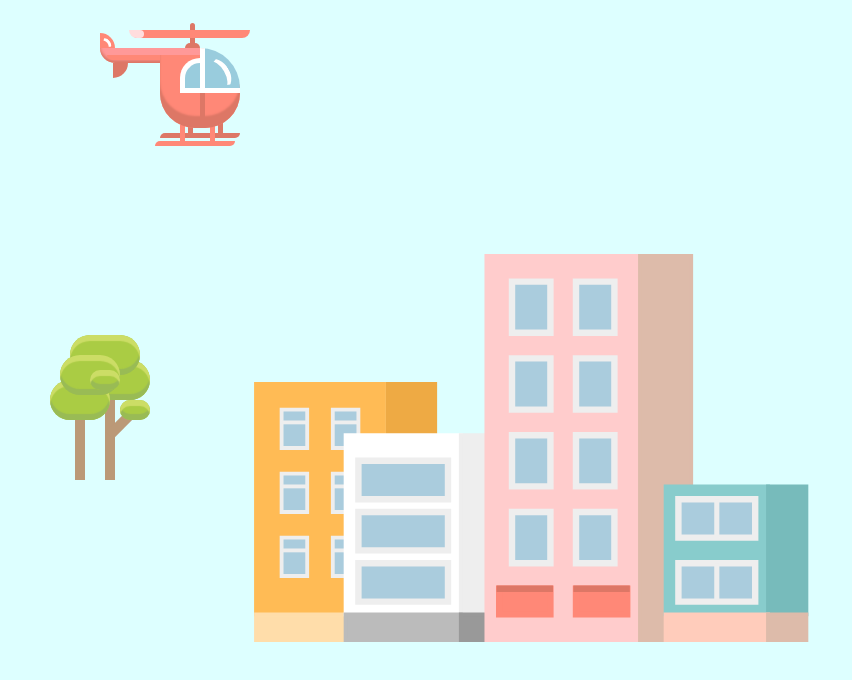
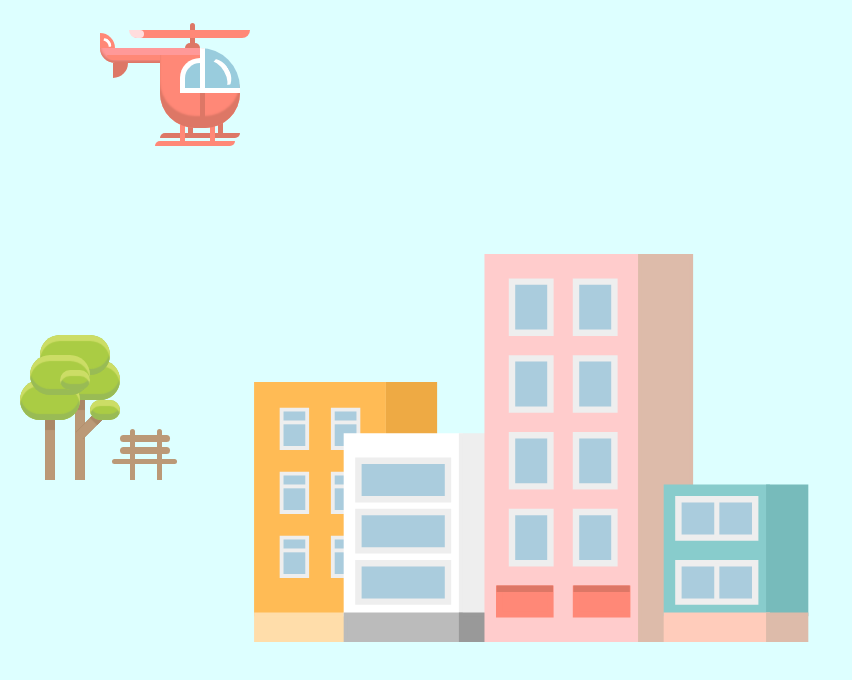
Before and after one commit to deryatanriverdi88/helicopter-illustration, a React (Create React App) app: page / in a window 1280 px wide. Shown: the top 680 px of the page, without its empty margins (0-852 px from the left). Built offline with nearby package versions, Linux system fonts and the light colour scheme.

Commit message:
benches are added

```diff
--- a/src/App.css
+++ b/src/App.css
@@ -318,7 +318,7 @@ body{
 .trees{
   position: absolute;
   top: 300px;
-  left: -20px;
+  left: -50px;
 }
 
 .tree-top ul li{
@@ -367,17 +367,19 @@ top: 15px;
 .tree-bottom ul li{
   position: relative;
   left: 95px;
-  top: -90px;
+  top: -80px;
   width: 10px;
-  height: 70px;
+  height: 60px;
   background: #b97;
   z-index: -1;
+  box-shadow: inset 0px 10px 1px #a86;
 }
 
 .tree-bottom ul li:nth-child(2){
   left: 125px;
-  top: -170px;
+  top: -160px;
   height: 80px;
+  z-index: -3;
 }
 
 .tree-bottom ul li:nth-child(2):after{
@@ -390,4 +392,49 @@ top: 15px;
   left: 10px;
   top: 10px;
   transform: rotate(45deg);
+  box-shadow: inset 0px 10px 1px #a86;
 }
+
+.bench{
+  position: absolute;
+  top: 430px;
+  left: 120px;
+}
+
+.bench ul li{
+  position: relative;
+  width: 50px;
+  height: 7px;
+  background: #b97;
+  border-radius: 45px;
+  top: 5px;
+}
+
+.bench ul li:nth-child(2){
+  top: 10px;
+}
+
+.bench ul li:nth-child(3){
+  top: 15px;
+  left: -8px;
+  width: 65px;
+  height: 5px;
+}
+
+.bench ul li:nth-child(3):before,
+.bench ul li:nth-child(3):after{
+  content: "";
+  display: inline-block;
+  width: 5px;
+  height: 51px;
+  background: #b97;
+  position: absolute;
+  top: -30px;
+  left: 18px;
+  border-radius: 10px 10px 0 0 ;
+}
+
+.bench ul li:nth-child(3):after{
+  left: 45px;
+  top: -30px;
+}
--- a/src/App.js
+++ b/src/App.js
@@ -43,7 +43,13 @@ function App() {
           </ul>
         </div>
       </div>
-      <div className="bench"></div>
+      <div className="bench">
+        <ul>
+          <li></li>
+          <li></li>
+          <li></li>
+        </ul>
+      </div>
       <div className="cloud"></div>
 
       <svg viewBox="0 0 100 100">
```
